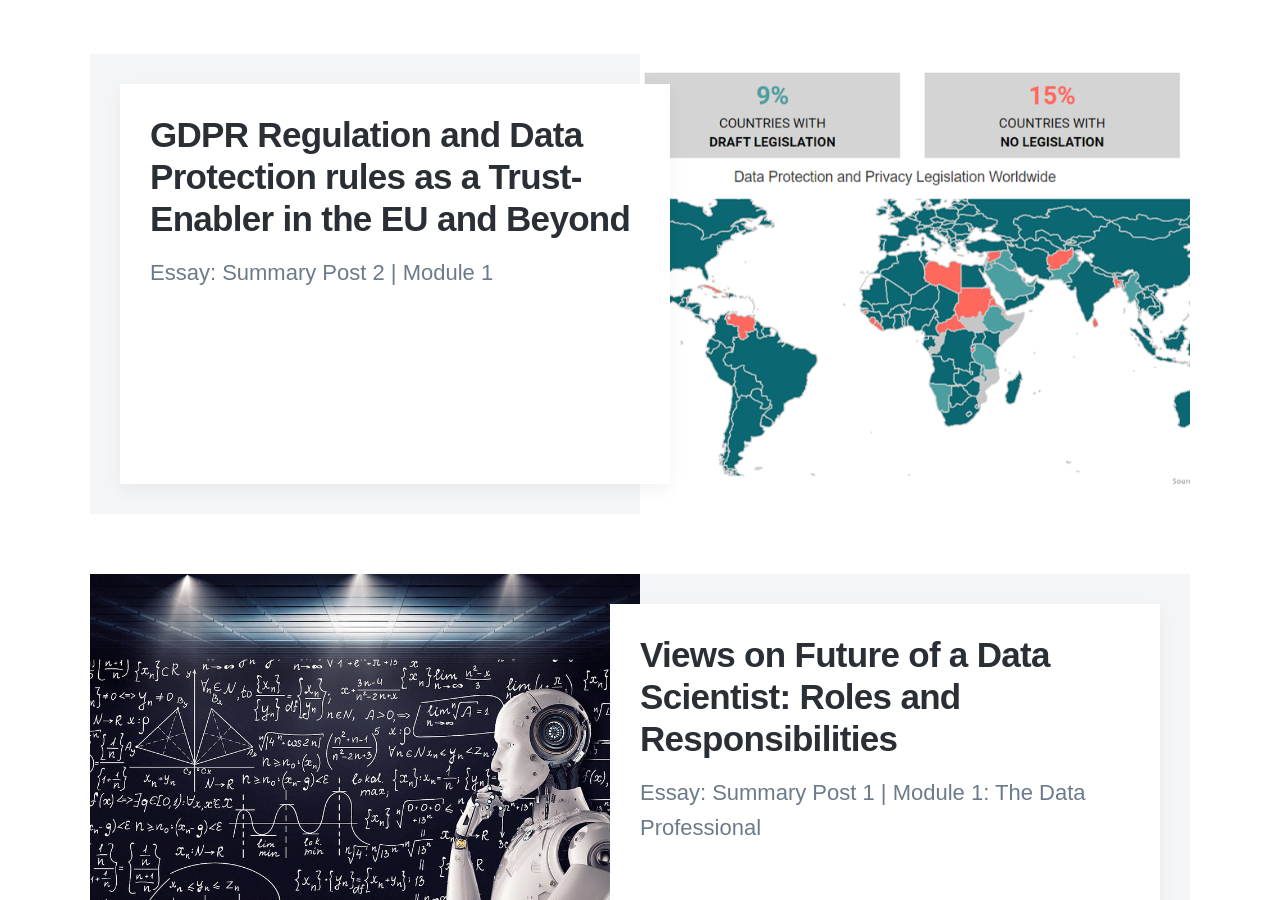
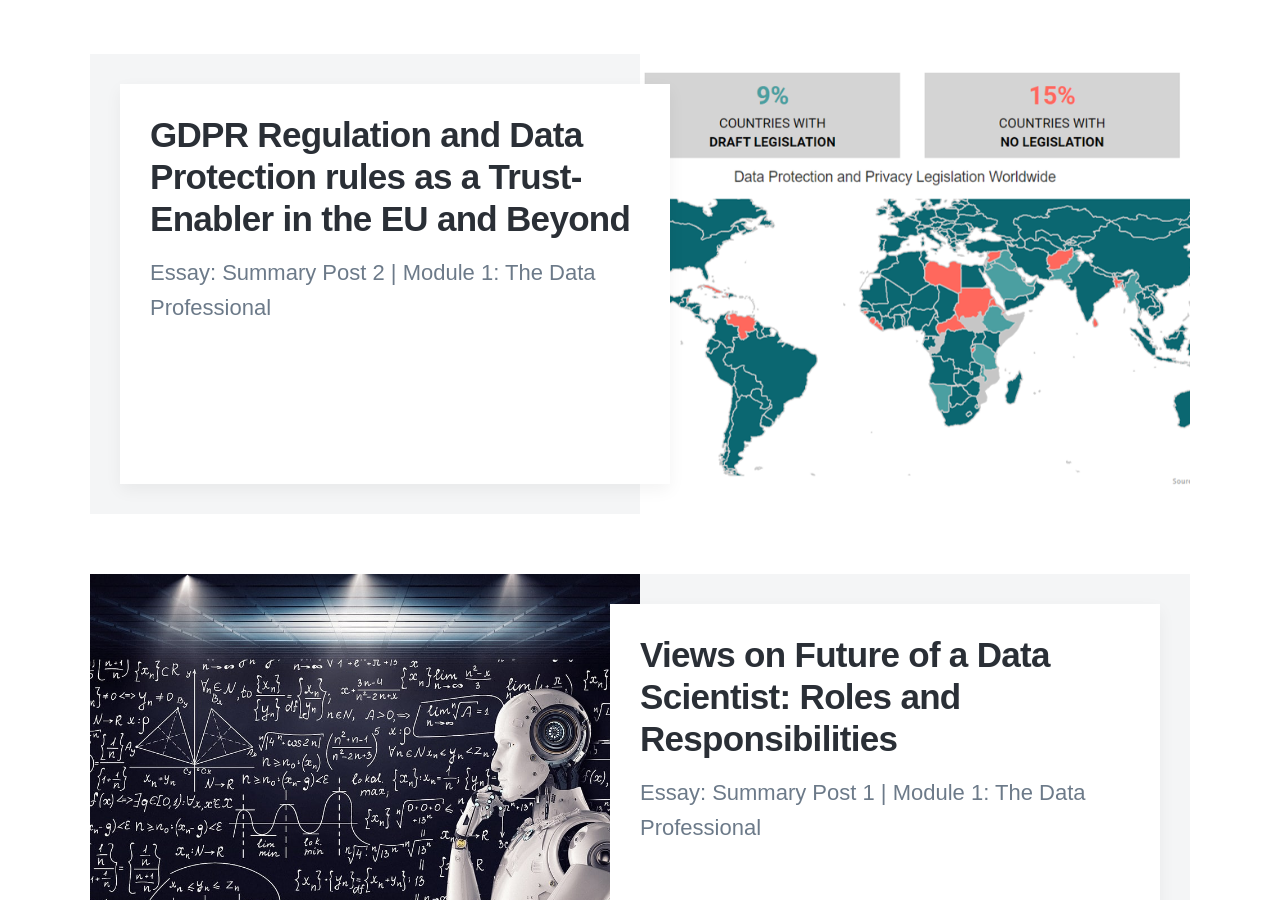
Before and after one commit to DaisyIpatzi/daisyipatzi.github.io, a Jekyll site: the page built from blog/index.html, in a window 1280 px wide and 900 px high, scrolled down 998 px. Built offline with Jekyll 4.4.1, drawn with Linux system fonts in a browser that asks for light colours; nearby versions of some CDN libraries; some web fonts are replaced; the list of posts is cut into pages by our own code.

Commit message:
Update 2022-11-14-summary-post2.md

```diff
--- a/_posts/2022-11-14-summary-post2.md
+++ b/_posts/2022-11-14-summary-post2.md
@@ -1,7 +1,7 @@
 ---
 title: 'GDPR Regulation and Data Protection rules as a Trust-Enabler in the EU and Beyond'
 date: 2022-11-14 00:00:00
-description: 'Essay: Summary Post 2 | Module 1'
+description: 'Essay: Summary Post 2 | Module 1: The Data Professional'
 featured_image: '/images/demo/UNCTAD_2021.png'
 ---
 
```
